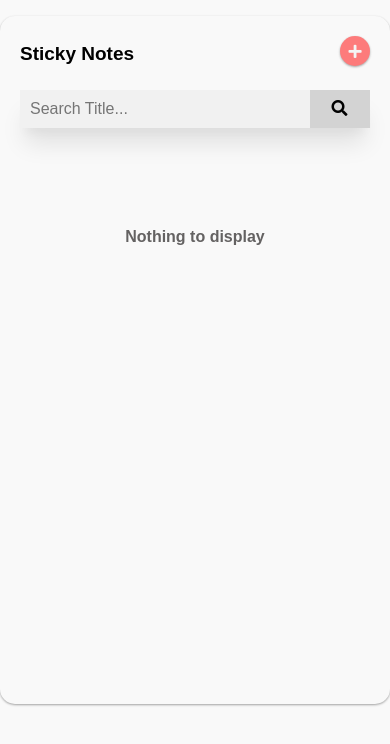
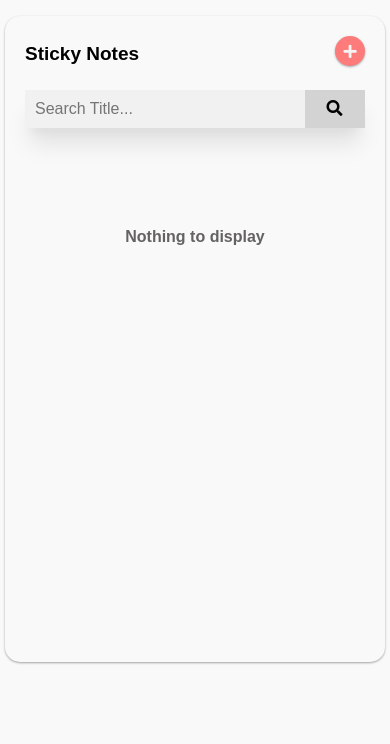
Before and after one commit to vishwanath231/Notes-App, a plain HTML site: page index.html in a window 390 px wide. Drawn offline with Linux system fonts and the light colour scheme.

Commit message:
Update style.css

```diff
--- a/css/style.css
+++ b/css/style.css
@@ -103,7 +103,7 @@ input{
 .notes{
     display: block;
     overflow: auto;
-    height: 60vh;
+    height: 55vh;
 }
 
 .notes__box{
@@ -252,10 +252,10 @@ input:-webkit-autofill {
 
 @media(max-width:500px){
     .notes__container{
-        width: 390px;
+        width: 380px;
     }
     .form input {
-        width: 290px;
+        width: 280px;
     }
 }
 @media(max-width:375px){
```
